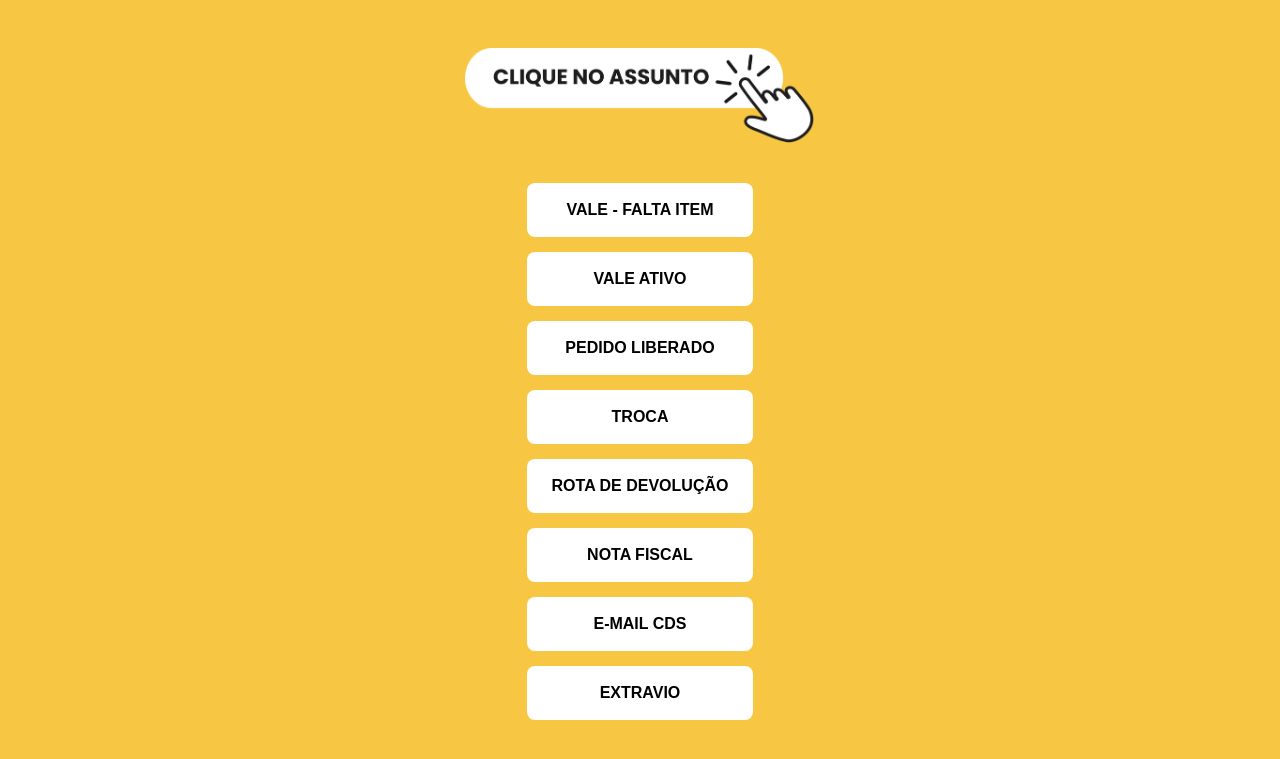
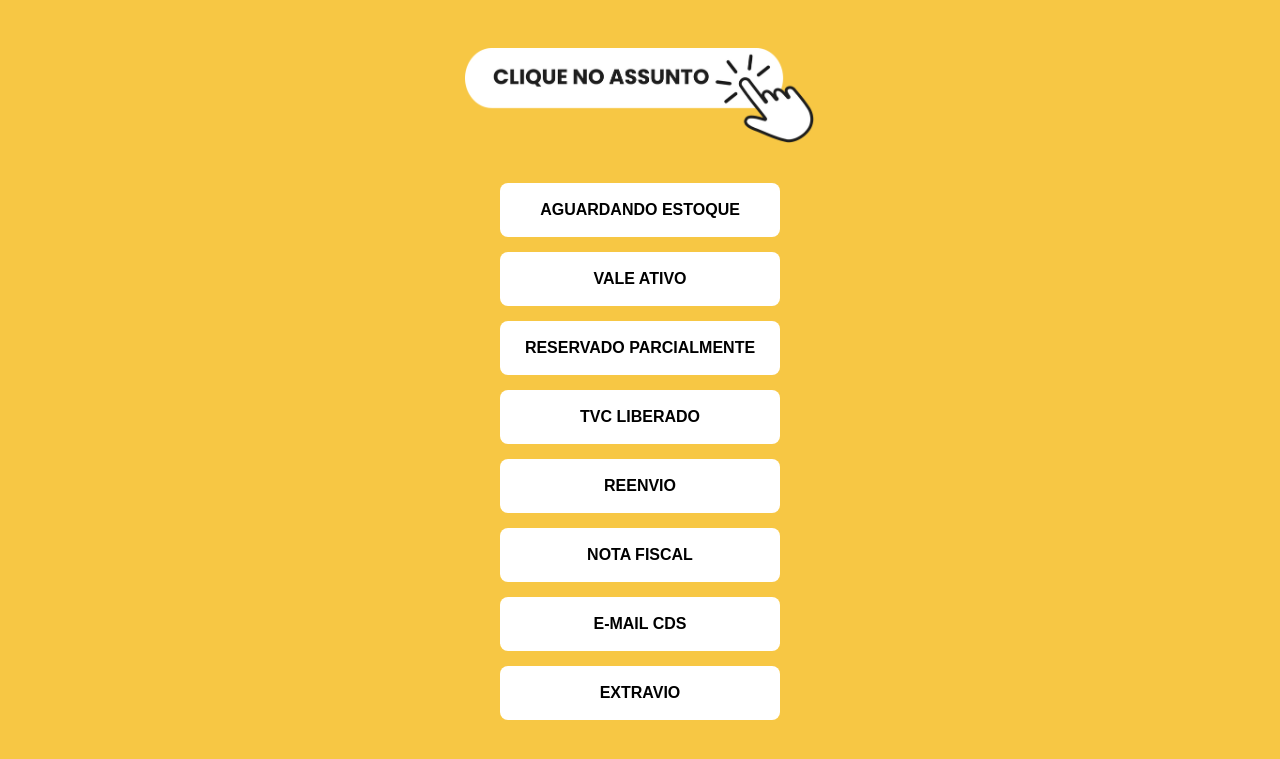
Before and after one commit to Fer-SR/-PHRASESNAP, a plain HTML site: page Design.html in a window 1280 px wide. Shown: the part 119-878 px from the top of the page. Drawn offline with Linux system fonts and the light colour scheme.

Commit message:
Update Design.html

```diff
--- a/Design.html
+++ b/Design.html
@@ -22,11 +22,11 @@
         <img src="Frases para copiar.png" alt="Imagem de mouse clicando" class="imagem-mouse" id="imagem-clique">
         <div class="grid-botoes">
             <div class="coluna">
-                <button class="btn" id="vale-falta-item" aria-label="VALE - FALTA ITEM">VALE - FALTA ITEM</button>
-                <button class="btn" id="vale-ativo" aria-label="VALE ATIVO">VALE ATIVO</button>
-                <button class="btn" id="pedido-liberado" aria-label="PEDIDO LIBERADO">PEDIDO LIBERADO</button>
-                <button class="btn" id="troca" aria-label="TROCA">TROCA</button>
-                <button class="btn" id="rota-devolucao" aria-label="ROTA DE DEVOLUÇÃO">ROTA DE DEVOLUÇÃO</button>
+                <button class="btn" id="AGUARDANDO ESTOQUE" aria-label="AGUARDANDO ESTOQUE">AGUARDANDO ESTOQUE</button>
+                <button class="btn" id="VALE ATIVO" aria-label="VALE ATIVO">VALE ATIVO</button>
+                <button class="btn" id="RESERVADO PARCIALMENTE" aria-label="RESERVADO PARCIALMENTE">RESERVADO PARCIALMENTE</button>
+                <button class="btn" id="TVC LIBERADO" aria-label="TVC LIBERADO">TVC LIBERADO</button>
+                <button class="btn" id="REENVIO" aria-label="REENVIO">REENVIO</button>
                 <button class="btn" id="nota-fiscal" aria-label="NOTA FISCAL">NOTA FISCAL</button>
                 <button class="btn" id="email-cds" aria-label="E-MAIL CDS">E-MAIL CDS</button>
                 <button class="btn" id="extravio" aria-label="EXTRAVIO">EXTRAVIO</button>
```
